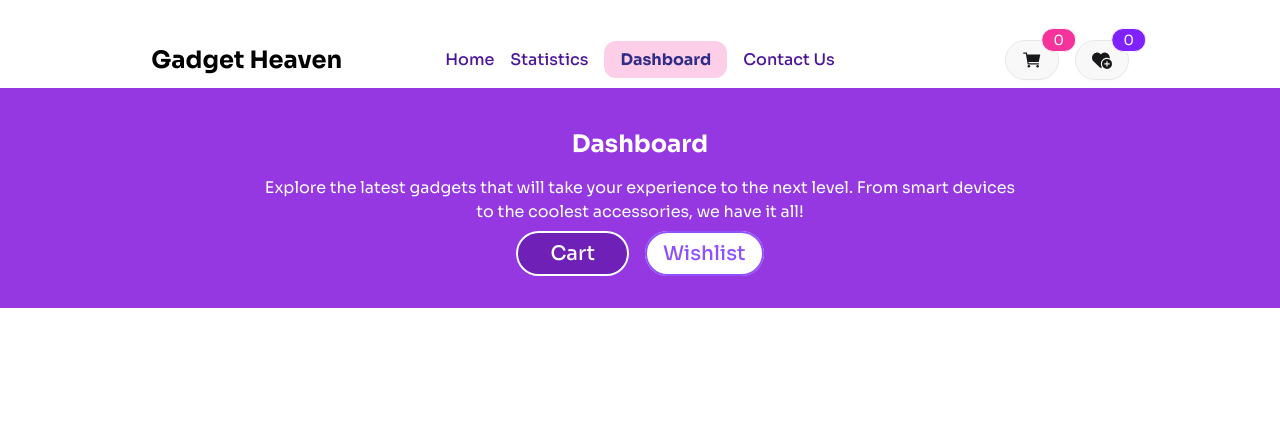
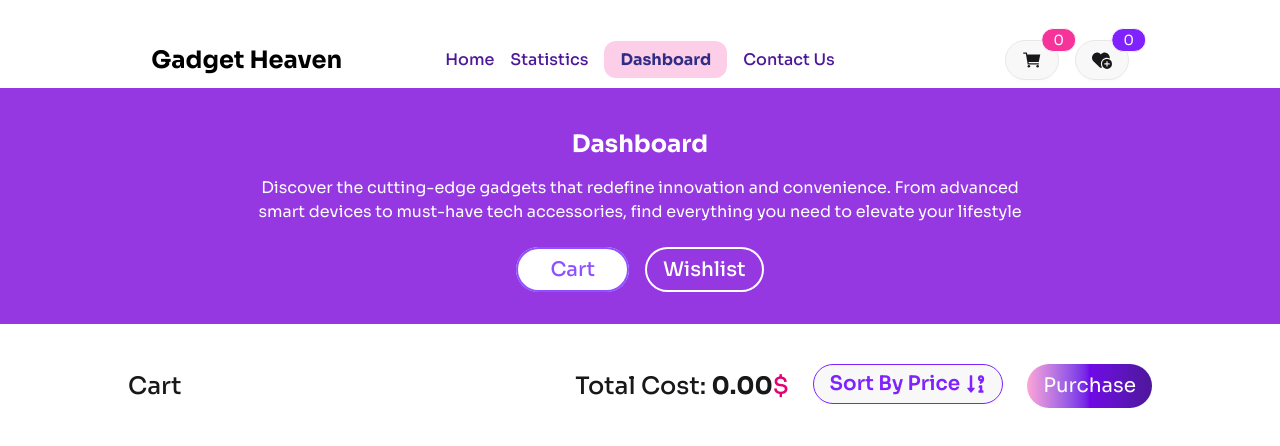
Before and after one commit to programming-hero-web-course-4/b10a8-gadget-heaven-Chitra35006, a React (Vite) app: page /dashboard/cart in a window 1280 px wide. Shown: the top 446 px of the page. Built offline with nearby package versions, Linux system fonts and the light colour scheme.

Commit message:
adding cart selected

```diff
--- a/public/products.json
+++ b/public/products.json
@@ -119,5 +119,72 @@
         "spec": ["8GB RAM", "256GB SSD", "Intel i5 Processor"],
         "stock": false,
         "rating": 4.2
+    },
+    {
+        "id": 12,
+        "title": "Apple MacBook Pro 16-inch",
+        "img": "https://i.ibb.co/7KQ3dNS/resize-173803564215233927140e0e2d6ddfa78a634cd0c0557063bd8c.jpg",
+        "category": "Laptops",
+        "price": 2399.99,
+        "desc": "A premium laptop with advanced processing power and retina display.",
+        "spec": ["16GB RAM", "512GB SSD", "Apple M1 Pro Chip"],
+        "stock": true,
+        "rating": 4.8
+    },
+    {
+        "id": 13,
+        "title": "Pixel 9 Pro XL",
+        "img": "https://i.ibb.co/3yzYW4h/Pixel-9-Pro-Obsidian-6557.jpg",
+        "category": "Phones",
+        "price": 899.99,
+        "desc": "A flagship smartphone with cutting-edge technology.",
+        "spec": ["256GB Storage", "48MP Camera", "4500mAh Battery"],
+        "stock": true,
+        "rating": 4.6
+    },
+    {
+        "id": 14,
+        "title": "Samsung Galaxy S21",
+        "img": "https://i.ibb.co/hW6Cjbj/Galaxy-S21-2561.jpg",
+        "category": "Phones",
+        "price": 799.99,
+        "desc": "A powerful and sleek smartphone with a stunning display.",
+        "spec": ["128GB Storage", "64MP Camera", "4000mAh Battery"],
+        "stock": true,
+        "rating": 4.7
+    },
+    {
+        "id": 15,
+        "title": "Garmin Forerunner 945",
+        "img": "https://i.ibb.co/rFpPTNf/resize-1738w.jpg",
+        "category": "Watches",
+        "price": 499.99,
+        "desc": "A premium smartwatch with advanced health monitoring.",
+        "spec": ["ECG", "Sleep Tracking", "Bluetooth"],
+        "stock": false,
+        "rating": 4.9
+    },
+    {
+        "id": 16,
+        "title": "Apple Watch Series 7",
+        "img": "https://i.ibb.co/DQgcMqs/LIGE-9866-Men-Quartz-Watch-1.jpg",
+        "category": "Watches",
+        "price": 399.99,
+        "desc": "A premium smartwatch with an always-on display and advanced fitness tracking.",
+        "spec": ["Blood Oxygen", "Heart Rate Monitoring", "GPS"],
+        "stock": true,
+        "rating": 4.8
+    },
+    {
+        "id": 17,
+        "title": "Samsung Galaxy Watch 4",
+        "category": "Watches",
+        "img": "https://i.ibb.co/fCjs1Dv/galaxy-watch4-design-seamless-mo.webp",
+        "price": 249.99,
+        "desc": "A stylish and feature-packed smartwatch with health tracking capabilities.",
+        "spec": ["ECG", "Blood Pressure", "Sleep Tracking"],
+        "stock": true,
+        "rating": 4.7
     }
+
 ]
--- a/src/Components/Cart/Cart.jsx
+++ b/src/Components/Cart/Cart.jsx
@@ -1,10 +1,122 @@
+import { useEffect, useState } from 'react';
+import { FaSortNumericDownAlt } from "react-icons/fa";
+import { getAllCarts, clearCart, removeFromCart } from '../../CartFunction/Utilities';
 
+import { TiDelete } from "react-icons/ti";
+import { NavLink } from "react-router-dom";
+import toast from 'react-hot-toast';
 
 const Cart = () => {
+    document.title = "Cart | Gadget Heaven";
+    const [products, setProducts] = useState([]);
+    const [totalCost, setTotalCost] = useState(0);
+    const [showModal, setShowModal] = useState(false);
+    const [purchaseCost, setPurchaseCost] = useState(0);
+
+    useEffect(() => {
+        const carts = getAllCarts();
+        setProducts(carts);
+    }, []);
+
+    useEffect(() => {
+        const cost = products.reduce((acc, product) => acc + product.price, 0);
+        setTotalCost(cost.toFixed(2));
+    }, [products]);
+
+    const sortByPrice = () => {
+        const sortedProducts = [...products].sort((a, b) => b.price - a.price);
+        setProducts(sortedProducts);
+    };
+
+    const handlePurchase = () => {
+        setPurchaseCost(totalCost);
+        setShowModal(true);
+        clearCart();
+        setProducts([]);
+    };
+
+    const handleRemoveFromCart = (productId) => {
+        removeFromCart(productId);
+        toast.error('Product removed from cart')
+
+        setProducts(prevProducts => prevProducts.filter(item => item.id !== productId));
+    };
     return (
-        <div>
+        <div className='mt-10'>
+        {/* headings */}
+        <div className='flex flex-col md:flex-row md:justify-between items-center'>
+            <div>
+                <h3 className='font-medium text-2xl'>Cart</h3>
+            </div>
+            <div className='flex-col md:flex-row flex items-center gap-2 space-x-4'>
+                <h3 className='font-medium md:text-2xl'>Total Cost: <strong>{totalCost}</strong><span className='text-pink-600'>$</span></h3>
+                <div className='gap-2 flex '>
+                <button onClick={sortByPrice} className='text-xl btn text-violet-600  border-violet-600 rounded-4xl'>
+                    Sort By Price <FaSortNumericDownAlt />
+                </button>
+                <button
+                    onClick={handlePurchase}  // Trigger purchase action
+                    className='text-xl md:ml-4 px-4 py-2 text-white bg-gradient-to-r from-pink-300 via-violet-700 to-violet-900 rounded-4xl'
+                    disabled={products.length === 0}
+                >
+                    Purchase
+                </button>
+                </div>
+            </div>
+        </div>
 
+        {/* Cart Items */}
+        <div className='mt-5 flex-col gap-2 flex'>
+            {products.map(product => (
+                <div key={product.id} className='flex items-center justify-between rounded-xl shadow-lg py-4 px-8 border-1 border-violet-200 my-6'>
+                    <div className="flex  flex-col md:flex-row gap-4 items-center justify-center">
+  {/* Image Section */}
+  <div className="text-center">
+    <img
+      src={product.img}
+      className="w-36 mx-auto border-l-4 border-r-4 border-violet-600 rounded-xl"
+      alt={product.title}
+    />
+  </div>
+
+  {/* Product Details Section */}
+  <div className="w-full md:w-auto">
+    <h3 className="md:text-2xl w-full font-medium text-center md:text-left">
+      {product.title}
+    </h3>
+    <p className="mt-4 text-gray-500 font-semibold">{product.desc}</p>
+    <p className="mt-1">
+      Price: <strong>{product.price}</strong>{" "}
+      <span className="text-pink-600">$</span>
+    </p>
+  </div>
+</div>
+
+                    {/* dlt button */}
+                    <div className='md:mt-0 mt-20'>
+                        <button onClick={() => handleRemoveFromCart(product.id)} className='btn text-4xl text-red-600 rounded-full border-1 border-red-600'>
+                        <TiDelete />
+                        </button>
+                    </div>
+                </div>
+            ))}
         </div>
+
+        {/* Modal */}
+        {showModal && (
+            <div className="fixed inset-0 flex items-center justify-center bg-black bg-opacity-50 z-50">
+                <div className="bg-white rounded-lg p-6 w-80 text-center flex flex-col items-center">
+                    <img src="/Group.png" alt="" />
+                    <h3 className="text-2xl font-bold mb-4">Purchase Successful!</h3>
+                    <div className="divider divider-primary"></div>
+                    <p className="text-xl">Total Purchase Cost: <strong>${purchaseCost}</strong></p>
+                    <NavLink to="/" className="mt-6 btn bg-[#792fb6b2] text-white" onClick={() => setShowModal(false)}>
+                        Close
+                    </NavLink>
+                </div>
+            </div>
+        )}
+    </div>
     );
 };
 
--- a/src/Components/DashBoard/DashBoard.jsx
+++ b/src/Components/DashBoard/DashBoard.jsx
@@ -9,12 +9,12 @@ const DashBoard = () => {
         <div className="bg-[#9538E2]">
             <div className="text-center py-10 md:w-3/5 w-4/5 mx-auto space-y-4">
                 <h3 className="font-bold text-white md:text-2xl text-xl">Dashboard</h3>
-                <p className="text-white">Explore the latest gadgets that will take your experience to the next level. From smart devices to the coolest accessories, we have it all!</p>
-                <div className="space-x-4">
-                    <NavLink to="cart" className={({ isActive }) => ` font-medium text-xl rounded-full px-8 py-2 border-2 ${isActive ? 'bg-[#41058577] text-white' : 'border-violet-500 bg-white text-violet-500'}`}>
+                <p className="text-white">Discover the cutting-edge gadgets that redefine innovation and convenience. From advanced smart devices to must-have tech accessories, find everything you need to elevate your lifestyle</p>
+                <div className="space-x-4 pt-4">
+                    <NavLink to="cart" className={({ isActive }) => ` font-medium text-xl rounded-full px-8 py-2 border-2 ${isActive ?  'border-violet-500 bg-white text-violet-500' :'bg-[#9538E2] text-white'}`}>
                         Cart
                     </NavLink>
-                    <NavLink to="wishlist" className={({ isActive }) => ` font-medium text-xl rounded-full px-4 py-2 border-2 ${isActive ? 'bg-[#41058577] text-white' : 'border-violet-500 bg-white text-violet-500'}`}>
+                    <NavLink to="wishlist" className={({ isActive }) => ` font-medium text-xl rounded-full px-4 py-2 border-2 ${isActive ?  'border-violet-500 bg-white text-violet-500' :'bg-[#9538E2] text-white'}`}>
                         Wishlist
                     </NavLink>
                 </div>
--- a/src/Components/Products/Products.jsx
+++ b/src/Components/Products/Products.jsx
@@ -15,7 +15,7 @@ const Products = () => {
         setShowAll(!showAll);
     };
 
-    const displayedProducts = showAll ? products : products.slice(0, 6);
+    const displayedProducts = showAll ? products : products.slice(0, 8);
     return (
         <div className="grid grid-cols-1 md:grid-cols-3 gap-4">
         {displayedProducts.length > 0
```
